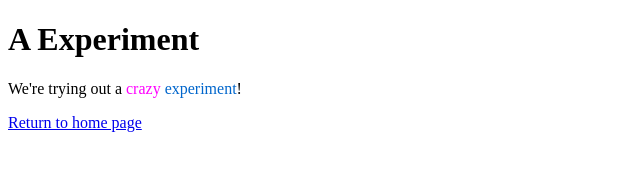
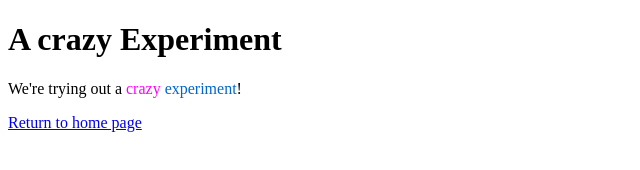
Before and after one commit to lakshikaHettikankanamge/test-repo, a plain HTML site: page index.html in a window 1280 px wide. Shown: the whole page, without its empty margins (0-640 px from the left). Drawn offline with Linux system fonts and the light colour scheme.

Commit message:
second commit crazy

```diff
--- a/index.html
+++ b/index.html
@@ -5,7 +5,7 @@
 <meta charset="utf-8" />
 </head>
 <body>
-<h1>A  Experiment</h1>
+<h1>A crazy Experiment</h1>
 <p>We're trying out a <span style="color: #F0F">crazy</span>
 <span style="color: #06C">experiment</span>!
 <p><a href="index.html">Return to home page</a></p>
```
